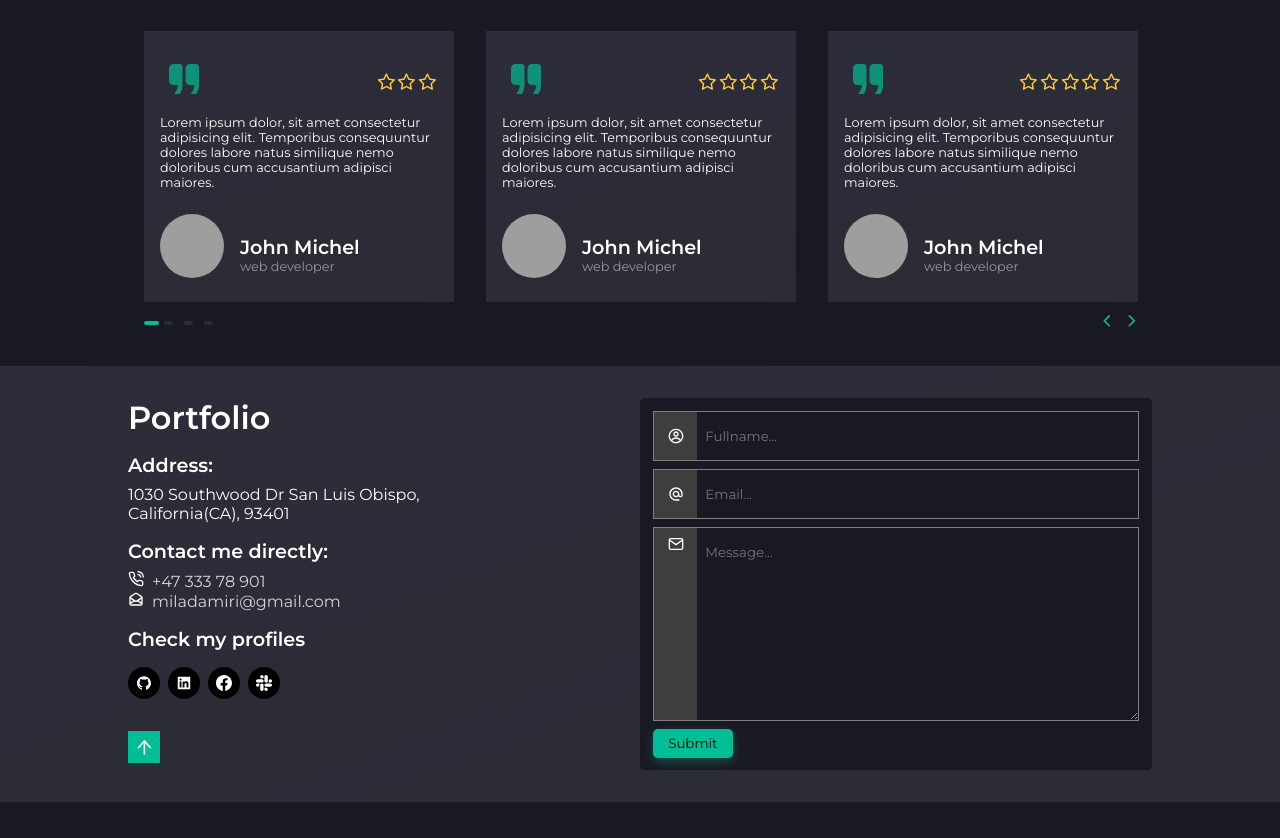
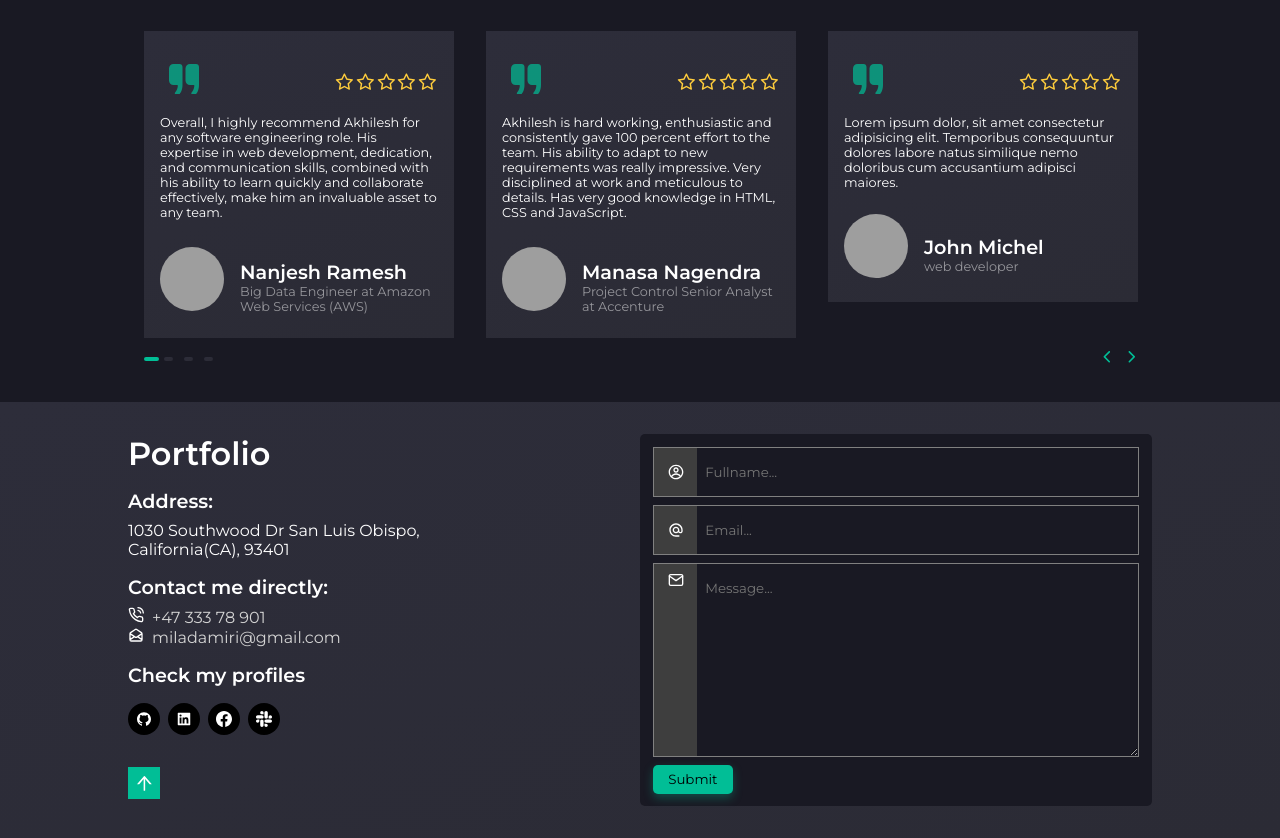
Before and after one commit to akhileshgowda7/akhileshramesh.github.io, a React (Create React App) app: page / in a window 1280 px wide. Shown: the part 1876-2714 px from the top of the page. Before the commit the page ends 2678 px from the top, so only its background shows below. Built offline with nearby package versions, Linux system fonts and the light colour scheme; grey boxes are pictures that could not be loaded; the HTML template or start-up script is replaced by a standard one.

Commit message:
Added clients

```diff
--- a/src/components/Clients/Clients.jsx
+++ b/src/components/Clients/Clients.jsx
@@ -7,20 +7,20 @@ import { Slide } from 'react-awesome-reveal';
 
 let clients = [
     {
-        name : "John Michel",
-        position : "web developer",
+        name : "Nanjesh Ramesh",
+        position : "Big Data Engineer at Amazon Web Services (AWS)",
         img_url : "https://t4.ftcdn.net/jpg/02/90/27/39/360_F_290273933_ukYZjDv8nqgpOBcBUo5CQyFcxAzYlZRW.jpg",
-        stars : 3,
-        disc : `Lorem ipsum dolor, sit amet consectetur adipisicing elit.
-        Temporibus consequuntur dolores labore natus similique nemo doloribus cum accusantium adipisci maiores.`
+        stars : 5,
+        disc : `
+        Overall, I highly recommend Akhilesh for any software engineering role. His expertise in web development, dedication, and communication skills, combined with his ability to learn quickly and collaborate effectively, make him an invaluable asset to any team.`
     },
     {
-        name : "John Michel",
-        position : "web developer",
+        name : "Manasa Nagendra",
+        position : "Project Control Senior Analyst at Accenture",
         img_url : "https://t4.ftcdn.net/jpg/02/90/27/39/360_F_290273933_ukYZjDv8nqgpOBcBUo5CQyFcxAzYlZRW.jpg",
-        stars : 4,
-        disc : `Lorem ipsum dolor, sit amet consectetur adipisicing elit.
-        Temporibus consequuntur dolores labore natus similique nemo doloribus cum accusantium adipisci maiores.`
+        stars : 5,
+        disc : `
+        Akhilesh is hard working, enthusiastic and consistently gave 100 percent effort to the team. His ability to adapt to new requirements was really impressive. Very disciplined at work and meticulous to details. Has very good knowledge in HTML, CSS and JavaScript.`
     },
     {
         name : "John Michel",
```
